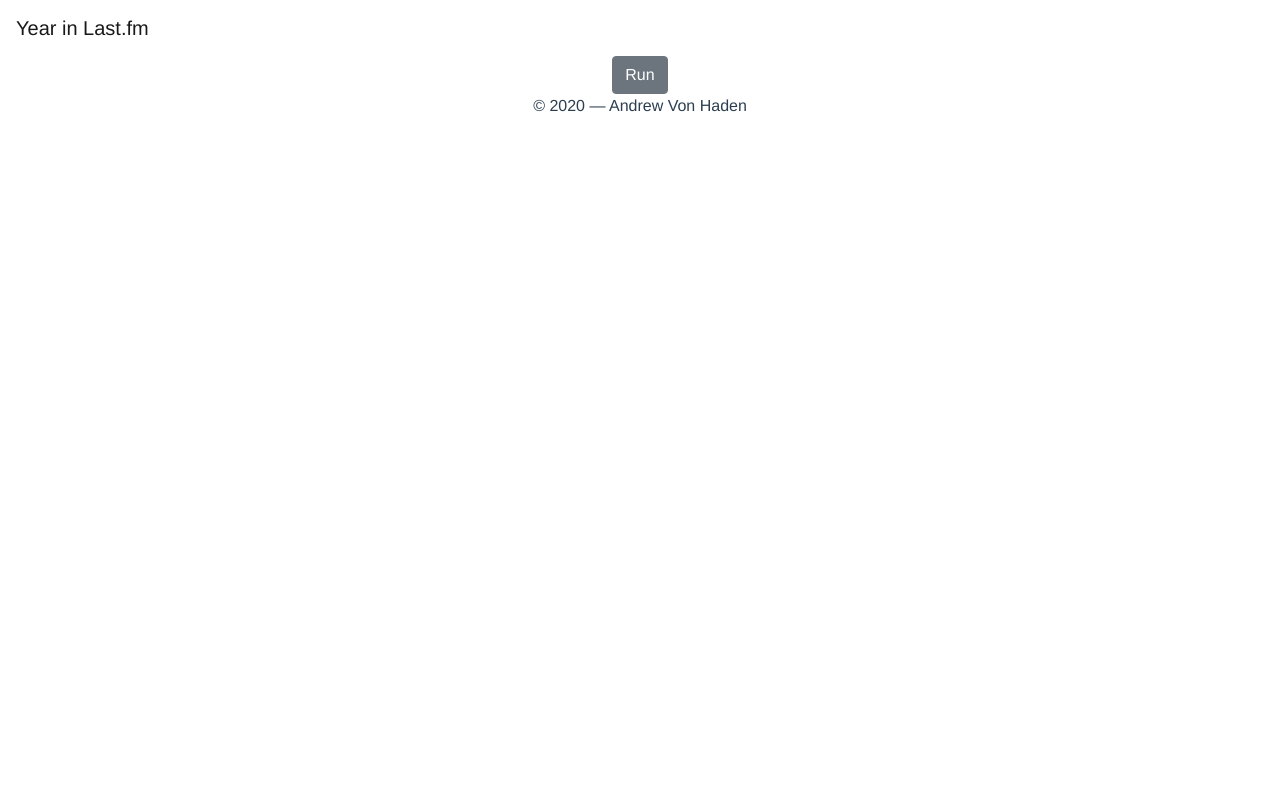
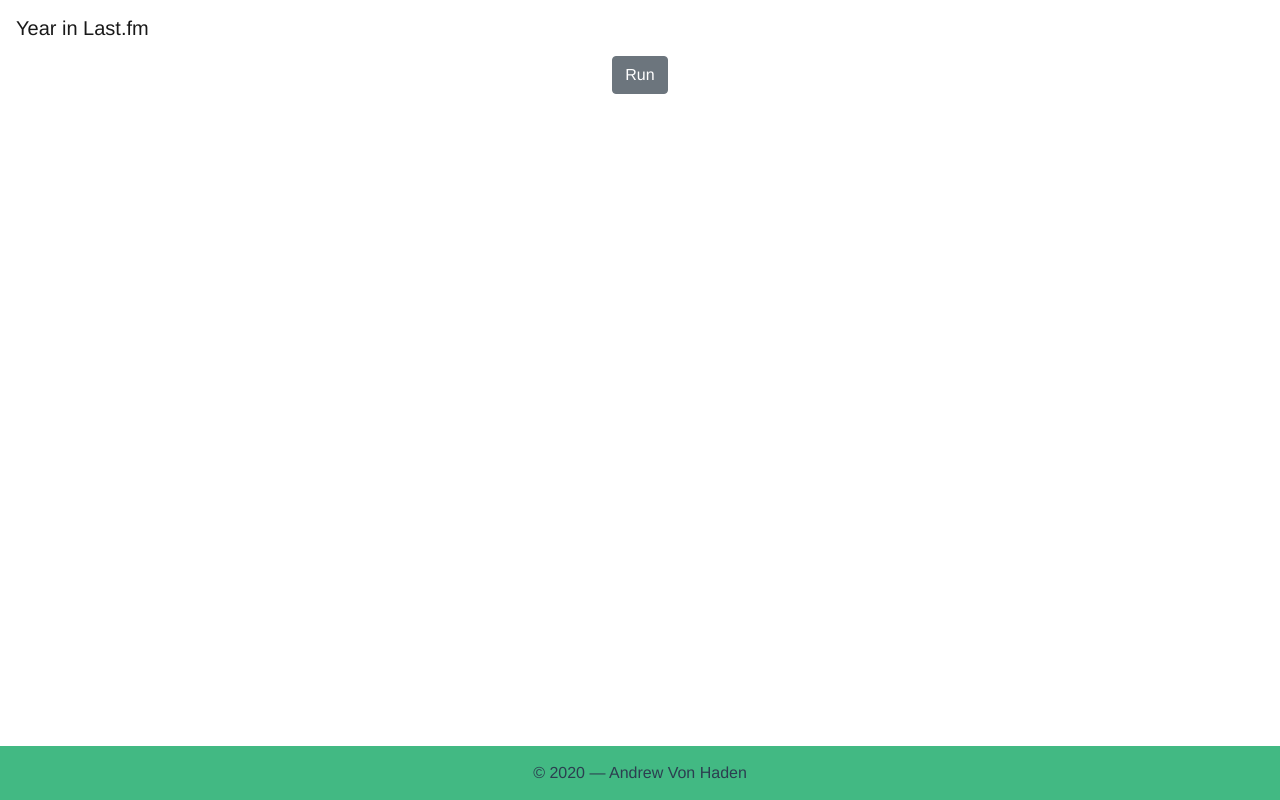
Before and after one commit to vonhaden/Year-in-Last.fm, a Vue app: page /#/ in a window 1280 px wide. Built offline with nearby package versions, Linux system fonts and the light colour scheme.

Commit message:
Adjusted base UI

```diff
--- a/src/components/Footer.vue
+++ b/src/components/Footer.vue
@@ -11,5 +11,12 @@
 </script>
 
 <style scoped>
-
+    footer {
+        position: absolute;
+        bottom: 0;
+        background-color: #42b983;
+        width: 100%;
+        padding-top: 15px;
+        padding-bottom: 15px;
+    }
 </style>
--- a/src/views/Home.vue
+++ b/src/views/Home.vue
@@ -1,9 +1,20 @@
 <template>
     <b-container class="home">
-        <b-button @click="pullLastFMInfo">Run</b-button>
+        <b-button @click="pullLastFMInfo" v-if="!tracks.length">Run</b-button>
 
-        <div v-for="(artist, index) in artists.slice(0, 10)" :key="index">
-            <p>{{ index + 1 }}. {{ artist.name }} - {{ artist.plays }}</p>
+        <div v-if="artists.length">
+            <h2>Top Artists</h2>
+            <div v-for="(artist, index) in artists.slice(0, 10)" :key="index">
+                <p>{{ index + 1 }}. {{ artist.name }} - {{ artist.plays }}</p>
+            </div>
+            <hr>
+        </div>
+
+        <div v-if="songs.length">
+            <h2>Top Songs</h2>
+            <div v-for="(song, index) in songs.slice(0, 10)" :key="index">
+                <p>{{ index + 1 }}. {{ song.name }} - {{ song.artist }} ({{ song.plays }} plays)</p>
+            </div>
         </div>
     </b-container>
 </template>
```
